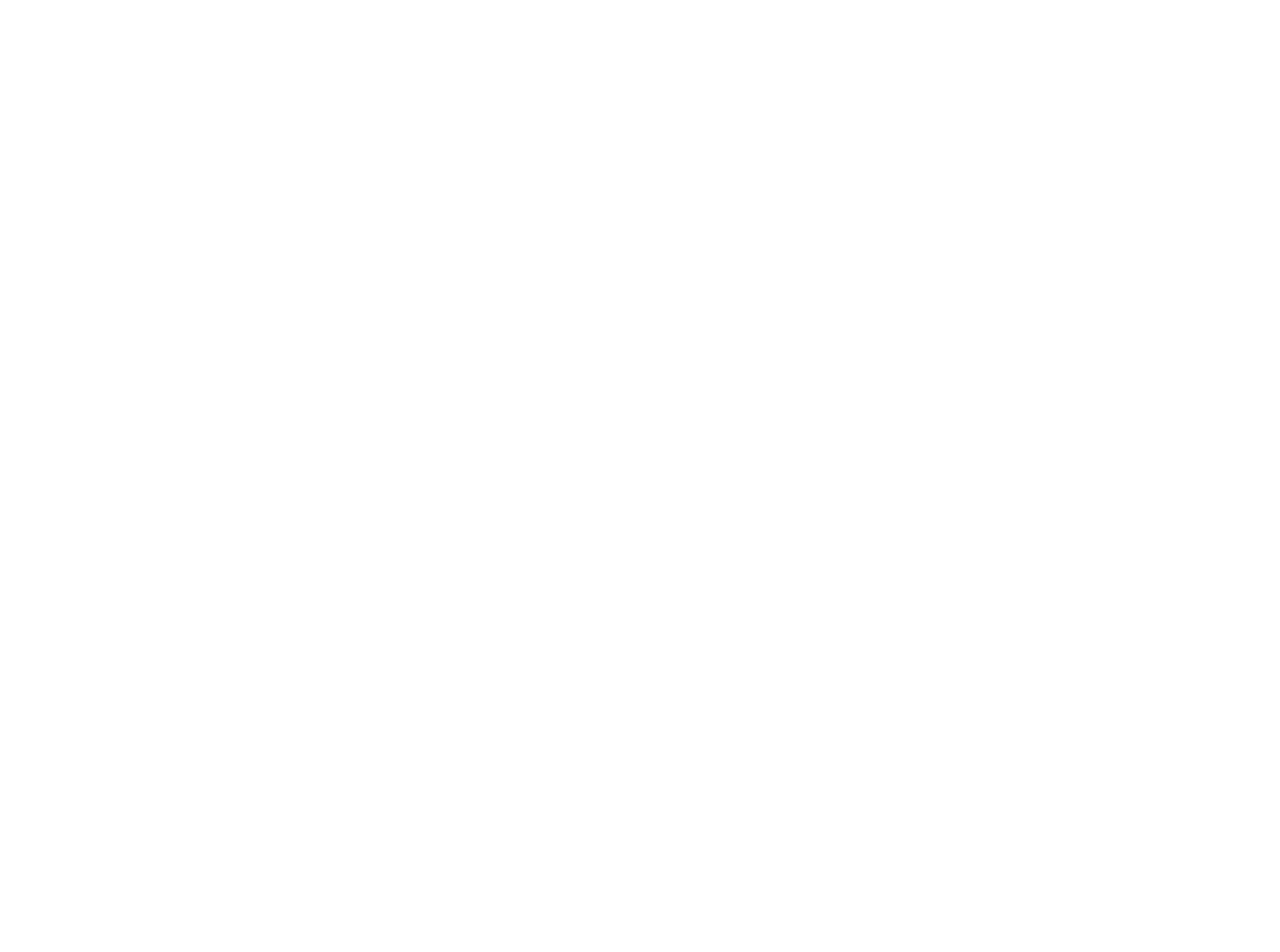
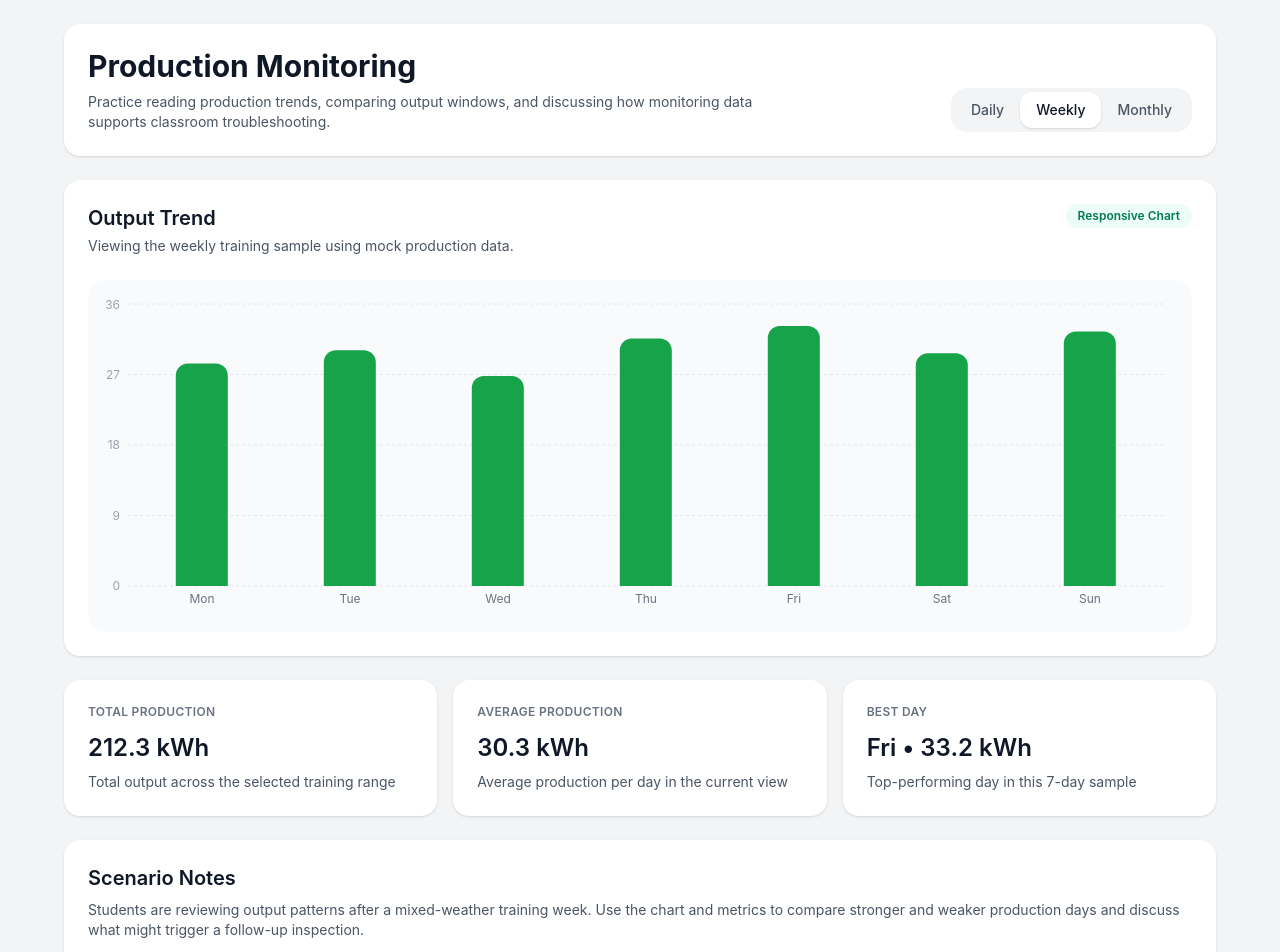
Before and after one commit to j-andrade619/solar-training-app, a React (Vite) app: page /production in a window 1280 px wide. Before the commit this address had no page. Shown: the top 952 px of the page. Before the commit the page ends 800 px from the top, so only its background shows below. Built offline with nearby package versions, Linux system fonts and the light colour scheme.

Commit message:
production page update

```diff
--- /dev/null
+++ b/src/components/charts/ProductionChart.jsx
@@ -0,0 +1,54 @@
+import {
+  Bar,
+  BarChart,
+  CartesianGrid,
+  ResponsiveContainer,
+  Tooltip,
+  XAxis,
+  YAxis,
+} from 'recharts'
+
+function ProductionChart({ data }) {
+  return (
+    <div className="h-80 w-full">
+      <ResponsiveContainer width="100%" height="100%">
+        <BarChart data={data} margin={{ top: 8, right: 12, left: -12, bottom: 0 }}>
+          <CartesianGrid stroke="#e5e7eb" strokeDasharray="3 3" vertical={false} />
+          <XAxis
+            dataKey="day"
+            axisLine={false}
+            tickLine={false}
+            tick={{ fill: '#6b7280', fontSize: 12 }}
+          />
+          <YAxis
+            axisLine={false}
+            tickLine={false}
+            width={36}
+            tick={{ fill: '#9ca3af', fontSize: 12 }}
+          />
+          <Tooltip
+            cursor={{ fill: 'rgba(220, 252, 231, 0.7)' }}
+            contentStyle={{
+              border: '1px solid #dcfce7',
+              borderRadius: '16px',
+              boxShadow: '0 8px 24px rgba(15, 23, 42, 0.08)',
+            }}
+            formatter={(value) => [`${value} kWh`, 'Production']}
+            labelFormatter={(label, payload) => {
+              const point = payload?.[0]?.payload
+              return point ? `${label} • ${point.date}` : label
+            }}
+          />
+          <Bar
+            dataKey="productionKwh"
+            fill="#16a34a"
+            radius={[12, 12, 0, 0]}
+            maxBarSize={52}
+          />
+        </BarChart>
+      </ResponsiveContainer>
+    </div>
+  )
+}
+
+export default ProductionChart
--- /dev/null
+++ b/src/components/charts/TimeRangeToggle.jsx
@@ -0,0 +1,28 @@
+function TimeRangeToggle({ selectedRange, onChange }) {
+  const ranges = ['Daily', 'Weekly', 'Monthly']
+
+  return (
+    <div className="inline-flex rounded-2xl bg-gray-100 p-1">
+      {ranges.map((range) => {
+        const isSelected = selectedRange === range
+
+        return (
+          <button
+            key={range}
+            type="button"
+            onClick={() => onChange(range)}
+            className={`rounded-xl px-4 py-2 text-sm font-medium transition ${
+              isSelected
+                ? 'bg-white text-gray-900 shadow-sm'
+                : 'text-gray-600 hover:text-gray-900'
+            }`}
+          >
+            {range}
+          </button>
+        )
+      })}
+    </div>
+  )
+}
+
+export default TimeRangeToggle
--- /dev/null
+++ b/src/components/monitoring/MetricsGrid.jsx
@@ -0,0 +1,46 @@
+function MetricsGrid({ data }) {
+  const totalProduction = data.reduce(
+    (total, item) => total + item.productionKwh,
+    0,
+  )
+  const averageProduction = totalProduction / data.length
+  const bestDay = data.reduce((highestDay, currentDay) =>
+    currentDay.productionKwh > highestDay.productionKwh
+      ? currentDay
+      : highestDay,
+  )
+
+  const metrics = [
+    {
+      label: 'Total Production',
+      value: `${totalProduction.toFixed(1)} kWh`,
+      detail: 'Total output across the selected training range',
+    },
+    {
+      label: 'Average Production',
+      value: `${averageProduction.toFixed(1)} kWh`,
+      detail: 'Average production per day in the current view',
+    },
+    {
+      label: 'Best Day',
+      value: `${bestDay.day} • ${bestDay.productionKwh} kWh`,
+      detail: `Top-performing day in this ${data.length}-day sample`,
+    },
+  ]
+
+  return (
+    <section className="grid gap-4 md:grid-cols-3">
+      {metrics.map((metric) => (
+        <article key={metric.label} className="rounded-2xl bg-white p-6 shadow-sm">
+          <p className="text-xs font-semibold uppercase tracking-wide text-gray-500">
+            {metric.label}
+          </p>
+          <p className="mt-3 text-2xl font-semibold text-gray-900">{metric.value}</p>
+          <p className="mt-2 text-sm text-gray-600">{metric.detail}</p>
+        </article>
+      ))}
+    </section>
+  )
+}
+
+export default MetricsGrid
--- /dev/null
+++ b/src/components/monitoring/ScenarioNotesCard.jsx
@@ -0,0 +1,25 @@
+function ScenarioNotesCard() {
+  return (
+    <section className="rounded-2xl bg-white p-6 shadow-sm">
+      <h2 className="text-xl font-semibold text-gray-900">Scenario Notes</h2>
+      <p className="mt-2 text-sm text-gray-600">
+        Students are reviewing output patterns after a mixed-weather training
+        week. Use the chart and metrics to compare stronger and weaker production
+        days and discuss what might trigger a follow-up inspection.
+      </p>
+
+      <div className="mt-5 rounded-2xl bg-gray-50 p-4">
+        <p className="text-xs font-semibold uppercase tracking-wide text-gray-500">
+          Practice Prompt
+        </p>
+        <p className="mt-2 text-sm text-gray-700">
+          Identify the best production day, compare it to the weekly average, and
+          explain what questions you would ask if output dropped below expected
+          levels during a site visit.
+        </p>
+      </div>
+    </section>
+  )
+}
+
+export default ScenarioNotesCard
--- /dev/null
+++ b/src/data/productionData.js
@@ -0,0 +1,11 @@
+const productionData = [
+  { day: 'Mon', date: 'Mar 10', productionKwh: 28.4 },
+  { day: 'Tue', date: 'Mar 11', productionKwh: 30.1 },
+  { day: 'Wed', date: 'Mar 12', productionKwh: 26.8 },
+  { day: 'Thu', date: 'Mar 13', productionKwh: 31.6 },
+  { day: 'Fri', date: 'Mar 14', productionKwh: 33.2 },
+  { day: 'Sat', date: 'Mar 15', productionKwh: 29.7 },
+  { day: 'Sun', date: 'Mar 16', productionKwh: 32.5 },
+]
+
+export default productionData
--- /dev/null
+++ b/src/pages/ProductionPage.jsx
@@ -0,0 +1,58 @@
+import { useState } from 'react'
+import ProductionChart from '../components/charts/ProductionChart'
+import TimeRangeToggle from '../components/charts/TimeRangeToggle'
+import MetricsGrid from '../components/monitoring/MetricsGrid'
+import ScenarioNotesCard from '../components/monitoring/ScenarioNotesCard'
+import productionData from '../data/productionData'
+
+function ProductionPage() {
+  const [selectedRange, setSelectedRange] = useState('Weekly')
+
+  return (
+    <main className="min-h-screen bg-gray-100 px-4 py-6 text-left sm:px-6">
+      <div className="mx-auto max-w-6xl space-y-6">
+        <header className="rounded-2xl bg-white p-6 shadow-sm">
+          <div className="flex flex-col gap-4 lg:flex-row lg:items-end lg:justify-between">
+            <div>
+              <h1 className="text-3xl font-bold text-gray-900">
+                Production Monitoring
+              </h1>
+              <p className="mt-2 max-w-2xl text-sm text-gray-600">
+                Practice reading production trends, comparing output windows, and
+                discussing how monitoring data supports classroom troubleshooting.
+              </p>
+            </div>
+            <TimeRangeToggle
+              selectedRange={selectedRange}
+              onChange={setSelectedRange}
+            />
+          </div>
+        </header>
+
+        <section className="rounded-2xl bg-white p-6 shadow-sm">
+          <div className="flex flex-col gap-2 sm:flex-row sm:items-start sm:justify-between">
+            <div>
+              <h2 className="text-xl font-semibold text-gray-900">Output Trend</h2>
+              <p className="mt-1 text-sm text-gray-600">
+                Viewing the {selectedRange.toLowerCase()} training sample using mock
+                production data.
+              </p>
+            </div>
+            <span className="inline-flex rounded-full bg-emerald-50 px-3 py-1 text-xs font-semibold text-emerald-700">
+              Responsive Chart
+            </span>
+          </div>
+
+          <div className="mt-6 rounded-2xl bg-gray-50 p-4">
+            <ProductionChart data={productionData} />
+          </div>
+        </section>
+
+        <MetricsGrid data={productionData} />
+        <ScenarioNotesCard />
+      </div>
+    </main>
+  )
+}
+
+export default ProductionPage
--- a/src/routes/AppRoutes.jsx
+++ b/src/routes/AppRoutes.jsx
@@ -1,4 +1,5 @@
 import { Route, Routes } from 'react-router-dom'
+import ProductionPage from '../pages/ProductionPage'
 
 function HomePage() {
   return (
@@ -13,6 +14,7 @@
   return (
     <Routes>
       <Route path="/" element={<HomePage />} />
+      <Route path="/production" element={<ProductionPage />} />
     </Routes>
   )
 }
```
